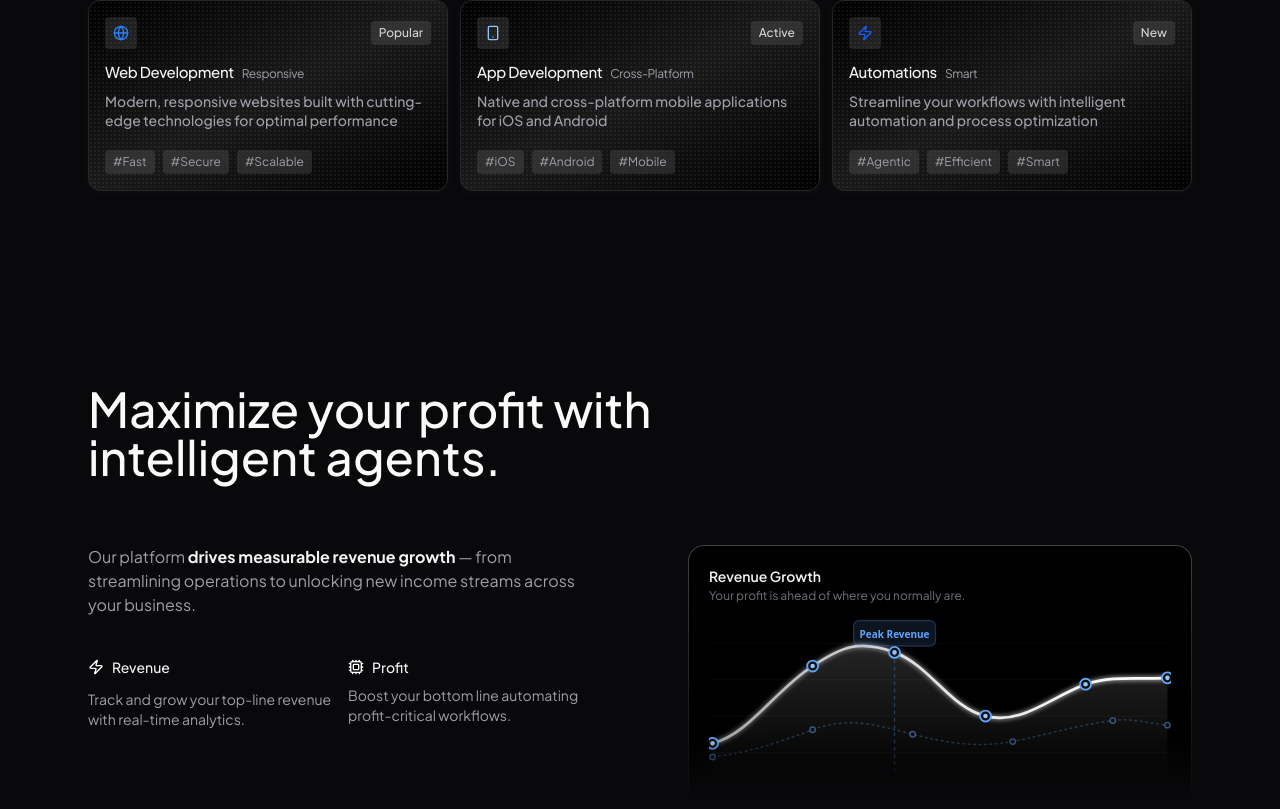
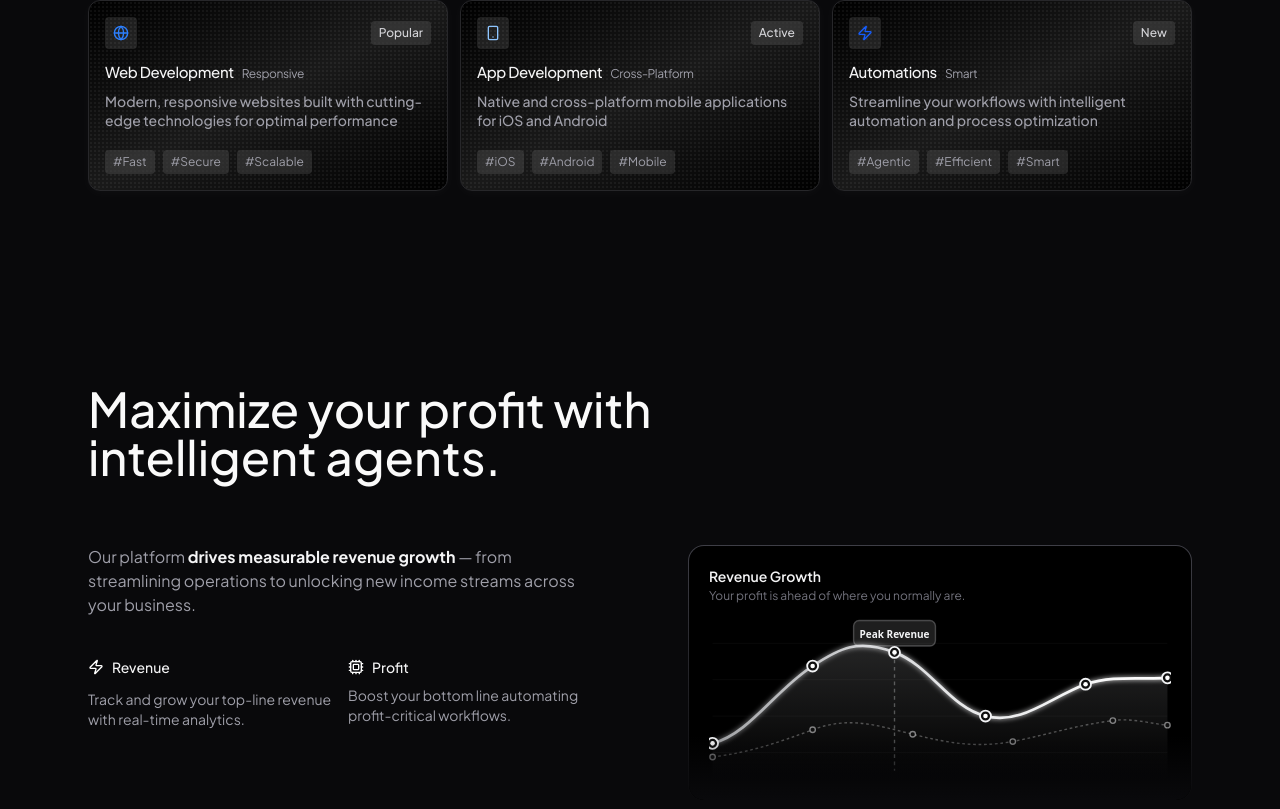
Before and after one commit to hertex-cyber/hertex-website, a React (Vite) app: page / in a window 1280 px wide. Shown: the part 1901-2710 px from the top of the page. Built offline with nearby package versions, Linux system fonts and the light colour scheme.

Commit message:
first commit

```diff
--- a/src/components/Profit.jsx
+++ b/src/components/Profit.jsx
@@ -84,7 +84,7 @@ export default function Profit() {
                                     <path
                                         d="M0,155 C40,150 70,140 110,125 C150,110 180,120 220,130 C260,140 290,145 330,138 C370,130 400,120 440,115 C460,112 480,118 500,120"
                                         fill="none"
-                                        stroke="rgba(96, 165, 250, 0.3)"
+                                        stroke="rgba(243, 244, 246, 0.3)"
                                         strokeWidth="1.5"
                                         strokeDasharray="3 3"
                                     />
@@ -94,8 +94,8 @@ export default function Profit() {
                                         [0, 140], [110, 55], [200, 40], [300, 110], [410, 75], [500, 68]
                                     ].map(([x, y], i) => (
                                         <g key={i}>
-                                            <circle cx={x} cy={y} r="6" fill="#0f0f0f" stroke="#60a5fa" strokeWidth="2" />
-                                            <circle cx={x} cy={y} r="2.5" fill="#93c5fd" />
+                                            <circle cx={x} cy={y} r="6" fill="#0f0f0f" stroke="#f3f4f6" strokeWidth="2" />
+                                            <circle cx={x} cy={y} r="2.5" fill="#ffffff" />
                                         </g>
                                     ))}
 
@@ -103,13 +103,13 @@ export default function Profit() {
                                     {[
                                         [0, 155], [110, 125], [220, 130], [330, 138], [440, 115], [500, 120]
                                     ].map(([x, y], i) => (
-                                        <circle key={i} cx={x} cy={y} r="3" fill="#0f0f0f" stroke="rgba(96, 165, 250, 0.5)" strokeWidth="1.5" />
+                                        <circle key={i} cx={x} cy={y} r="3" fill="#0f0f0f" stroke="rgba(243, 244, 246, 0.5)" strokeWidth="1.5" />
                                     ))}
 
                                     {/* Enhanced tooltip indicator on peak */}
-                                    <line x1="200" y1="40" x2="200" y2="170" stroke="rgba(96, 165, 250, 0.3)" strokeWidth="1.5" strokeDasharray="4 4" />
-                                    <rect x="155" y="5" width="90" height="28" rx="6" fill="rgba(96, 165, 250, 0.12)" stroke="rgba(96, 165, 250, 0.25)" strokeWidth="1.5" />
-                                    <text x="200" y="24" textAnchor="middle" fill="#60a5fa" fontSize="11" fontFamily="system-ui" fontWeight="600">Peak Revenue</text>
+                                    <line x1="200" y1="40" x2="200" y2="170" stroke="rgba(243, 244, 246, 0.3)" strokeWidth="1.5" strokeDasharray="4 4" />
+                                    <rect x="155" y="5" width="90" height="28" rx="6" fill="rgba(243, 244, 246, 0.12)" stroke="rgba(243, 244, 246, 0.25)" strokeWidth="1.5" />
+                                    <text x="200" y="24" textAnchor="middle" fill="#f3f4f6" fontSize="11" fontFamily="system-ui" fontWeight="600">Peak Revenue</text>
                                 </svg>
                                 {/* Bottom fade overlay */}
                                 <div className="absolute bottom-0 left-0 right-0 h-16 bg-gradient-to-t from-zinc-950 to-transparent pointer-events-none rounded-b-[15px]" />
```
